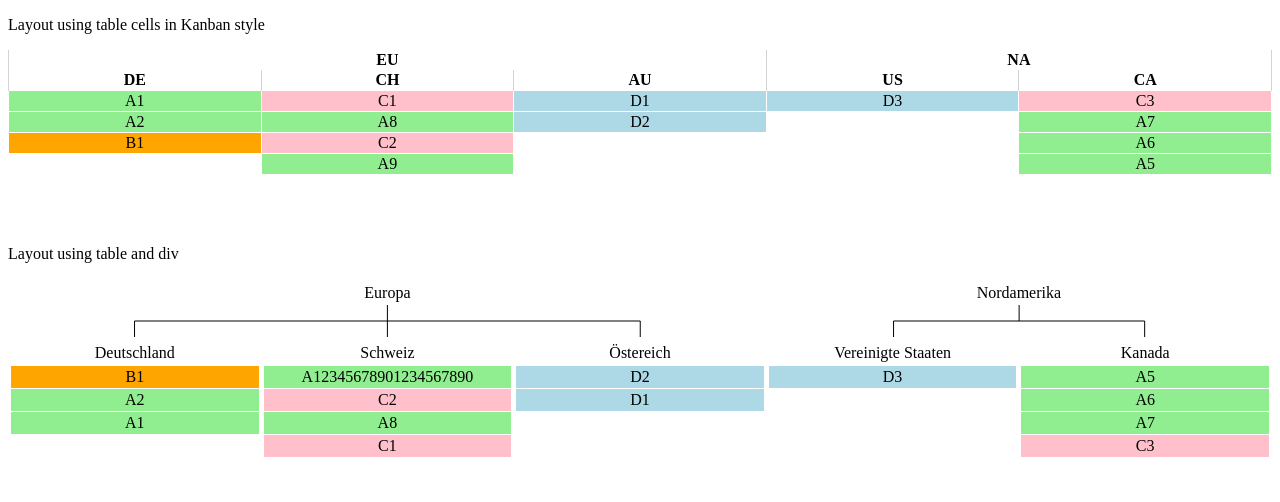
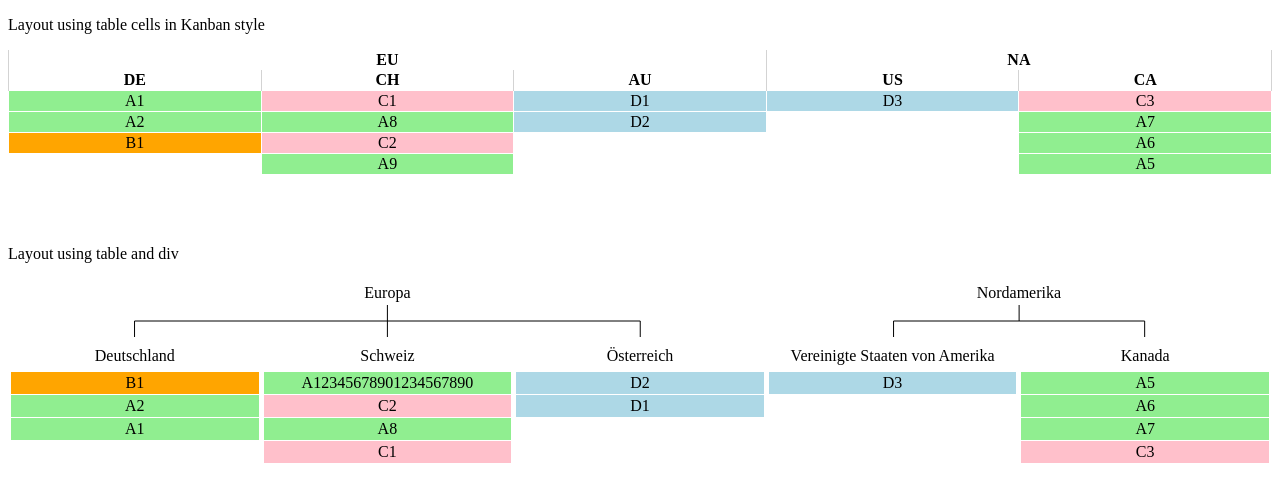
Before and after one commit to hski-github/spotfire-kanban, a plain HTML site: page examples/prototype.html in a window 1280 px wide. Drawn offline with Linux system fonts and the light colour scheme.

Commit message:
HTML nowrap also in header

```diff
--- a/examples/prototype.html
+++ b/examples/prototype.html
@@ -9,7 +9,7 @@
 		table-layout: fixed;
 		width: 100%;
 	}
-	td{
+	td {
 		text-align: center;
 		border: 1px solid white;
 		vertical-align: top;
@@ -107,11 +107,11 @@
 			</td>
 		</tr>
 		<tr>
-			<td>Deutschland</td>
-			<td>Schweiz</td>
-			<td>Östereich</td>
-			<td>Vereinigte Staaten</td>
-			<td>Kanada</td>
+			<td><div>Deutschland</div></td>
+			<td><div>Schweiz</div></td>
+			<td><div>Österreich</div></td>
+			<td><div>Vereinigte Staaten von Amerika</div></td>
+			<td><div>Kanada</div></td>
 		</tr>
 	</thead>
 	<tbody>
```
